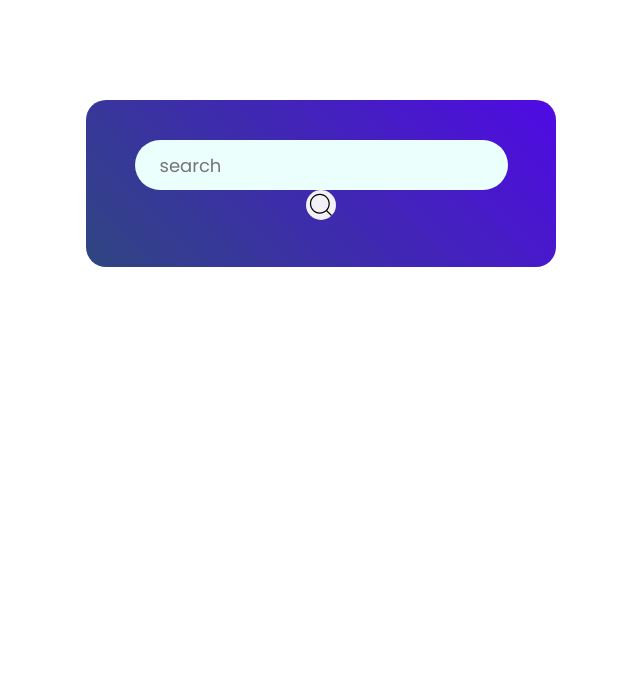
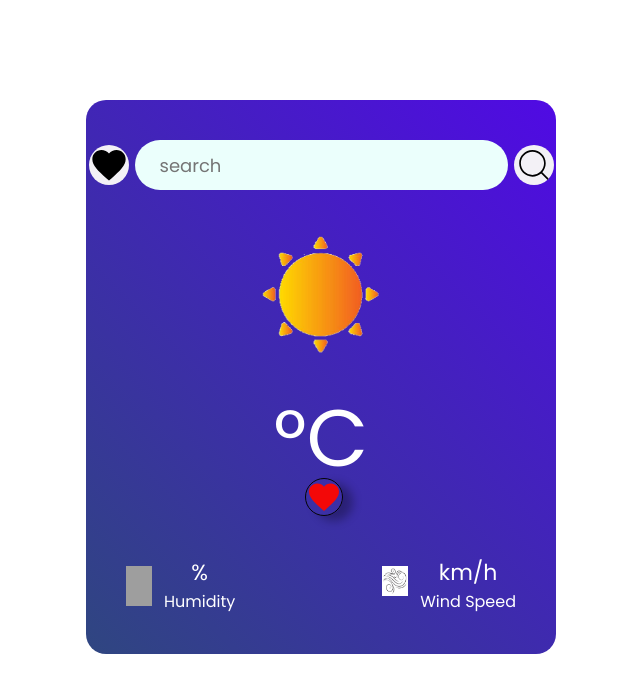
Before and after one commit to ziyahulhaq/Weather, a React (Vite) app: page / in a window 1280 px wide. Shown: the top 692 px of the page, without its empty margins (319-959 px from the left). Built offline with nearby package versions, Linux system fonts and the light colour scheme; grey boxes are pictures that could not be loaded; a web font is replaced by a local one.

Commit message:
added fav button

```diff
--- a/src/components/Open.css
+++ b/src/components/Open.css
@@ -42,12 +42,25 @@
     background: #ebfffc;
     font-size: 18px;
 }
-.search-icon{
-width: 30px;
-height: 30px;
+.fav-icon{
+width: 40px;
+height: 40px;
 background-color: #f3f1f6;
 border-radius: 50%;
 cursor: pointer;
+}
+.fav-icon:hover{
+    background-color: #0591ee;
+}
+.search-icon{
+width: 40px;
+height: 40px;
+background-color: #f3f1f6;
+border-radius: 50%;
+cursor: pointer;
+}
+.search-icon:hover{
+    background-color: #0591ee;
 }
 .fav{
 width: 40px;
@@ -57,6 +70,11 @@ border-radius: 50%;
 cursor: pointer;
 }
 .btn-slide{
+    display: flex;
+    align-items: center;
+    gap: 6px;
+}
+.src-btn{
     display: flex;
     align-items: center;
     gap: 6px;
--- a/src/components/Open.jsx
+++ b/src/components/Open.jsx
@@ -5,16 +5,14 @@ import { MdOutlineFavorite } from "react-icons/md";
 
 function Open() {
   const inputRef = useRef();
-
-  const [weatherdata, setWeatherData] = useState(null);
+  const [weatherdata, setweatherdata] = useState(false);
   const [favData, setFavData] = useState([]);
   const [error, setError] = useState("");
 
-  /* ---------- Load weather data on refresh ---------- */
   useEffect(() => {
     const savedWeather = JSON.parse(localStorage.getItem("weatherdata"));
     if (savedWeather) {
-      setWeatherData(savedWeather);
+      setweatherdata(savedWeather);
     }
 
     const savedFav = JSON.parse(localStorage.getItem("favData"));
@@ -23,79 +21,60 @@ function Open() {
     }
   }, []);
 
-  /* ---------- Save weather data ---------- */
+  function AddFavv(newData) {
+    setFavData((weatherdata) => [...weatherdata, newData]);
+    console.log("all ", favData);
+  }
+
+  const ApiKey = "87c6e5db41cc3ad5da364d6a15b705a1";
+  const search = async (event) => {
+    event.preventDefault(); // Prevents the browser from reloading the page
+    const city = inputRef.current.value;
+    if (city === "") {
+      alert("ullupp undo da");
+      return;
+    }
+    try {
+      const url = `https://api.openweathermap.org/data/2.5/weather?q=${city}&appid=${ApiKey}&units=metric`;
+      const response = await fetch(url);
+      const data = await response.json();
+      setweatherdata({
+        humidity: data.main.humidity,
+        windspeed: data.wind.speed,
+        temperature: data.main.temp,
+        location: data.name,
+      });
+    } catch (error) {
+      console.log(error);
+      setError(error);
+    }
+  };
+
   useEffect(() => {
     if (weatherdata) {
       localStorage.setItem("weatherdata", JSON.stringify(weatherdata));
     }
   }, [weatherdata]);
 
-  /* ---------- Save favorite data ---------- */
   useEffect(() => {
     localStorage.setItem("favData", JSON.stringify(favData));
   }, [favData]);
 
-  /* ---------- Add to favorites (NO HOOKS HERE) ---------- */
-  function AddFavv(newData) {
-    if (!newData) return;
-
-    setFavData((prev) => {
-      if (prev.includes(newData)) return prev; // avoid duplicates
-      return [...prev, newData];
-    });
-  }
-
-  /* ---------- Search API ---------- */
-  const ApiKey = "87c6e5db41cc3ad5da364d6a15b705a1";
-
-  const search = async (event) => {
-    event.preventDefault();
-    const city = inputRef.current.value;
-
-    if (!city) {
-      alert("City name required");
-      return;
-    }
-
-    try {
-      const url = `https://api.openweathermap.org/data/2.5/weather?q=${city}&appid=${ApiKey}&units=metric`;
-      const response = await fetch(url);
-      const data = await response.json();
-
-      if (data.cod !== 200) {
-        setError("City not found");
-        return;
-      }
-
-      setError("");
-      setWeatherData({
-        humidity: data.main.humidity,
-        windspeed: data.wind.speed,
-        temperature: data.main.temp,
-        location: data.name,
-      });
-    } catch (err) {
-      console.error(err);
-      setError("Something went wrong");
-    }
-  };
-
   return (
     <div className="Weather">
       <div className="search-bar">
-        <form onSubmit={search}>
+        <form className="src-btn" onSubmit={search}>
+           <MdOutlineFavorite
+          className="fav-icon"
+          // onClick={() => AddFavv(weatherdata.location)}
+        />
           <input ref={inputRef} type="text" placeholder="search" />
-          <CiSearch className="search-icon" />
+          <CiSearch type="submit" className="search-icon" />
         </form>
       </div>
-
-      {error && <h1 className="city-font">{error}</h1>}
-
-      {weatherdata && (
-        <>
-          <img src="/images/sun-39.png" alt="" className="weather-icon" />
+      <h1 className="city-font">{error && "City not found"}</h1>
+      <img src="/images/sun-39.png" alt="" className="weather-icon"></img>
       <p className="temperature">{weatherdata.temperature}°C</p>
-
       <div className="btn-slide">
         <p className="location">{weatherdata.location}</p>
         <MdOutlineFavorite
@@ -103,26 +82,24 @@ function Open() {
           onClick={() => AddFavv(weatherdata.location)}
         />
       </div>
-
       <div className="weather-data">
         <div className="col">
-              <img src="/images/humidity.png" alt="" height="40" />
+          <img src="/images/humidity.png" alt="" height="40"></img>
           <div>
-                <p>{weatherdata.humidity}%</p>
+            <p>{weatherdata?.humidity}%</p>
+
             <span>Humidity</span>
           </div>
         </div>
 
         <div className="col">
-              <img src="/images/width.jpeg" alt="" height="30" />
+          <img src="/public/images/width.jpeg" alt="" height="30"></img>
           <div>
-                <p>{weatherdata.windspeed} km/h</p>
+            <p>{weatherdata.windspeed}km/h</p>
             <span>Wind Speed</span>
           </div>
         </div>
       </div>
-        </>
-      )}
     </div>
   );
 }
```
Lines whose indentation alone changed are shown as unchanged.
